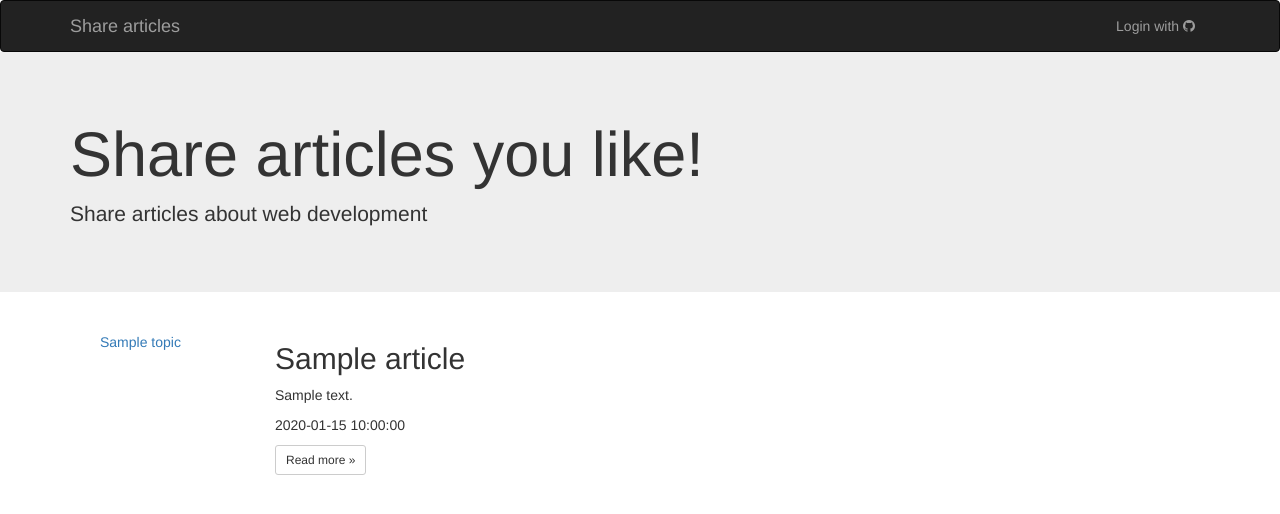
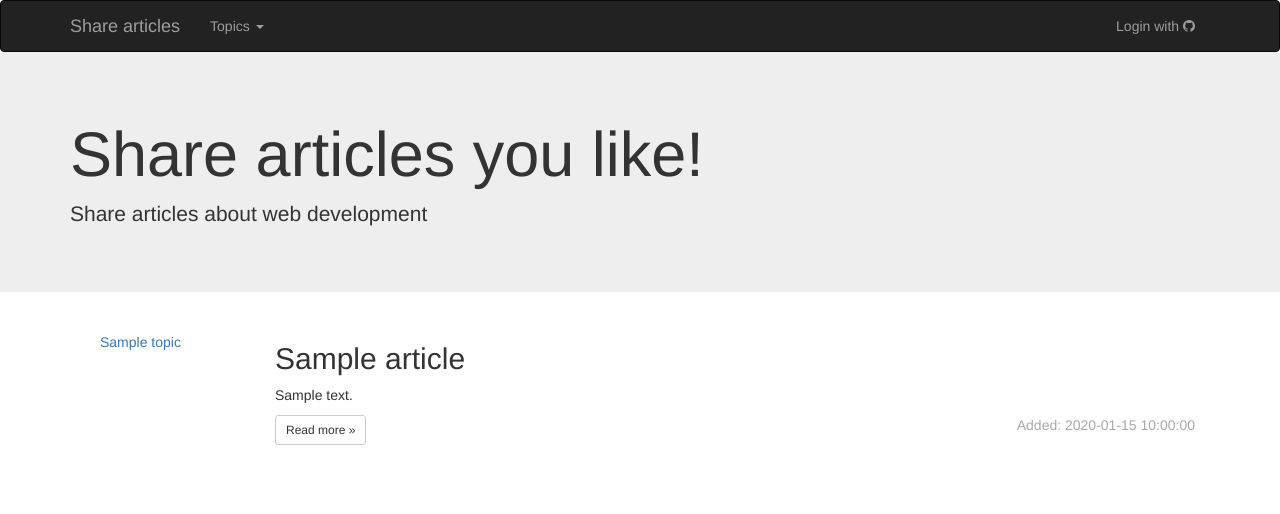
Before and after one commit to karlveskus/article-sharing, a Flask app: template templates/topics.html in a window 1280 px wide. Shown: the top 514 px of the page. Run offline with Flask 2, Linux system fonts and the light colour scheme; the template is opened without the code that fills it: most values are stand-ins (such as "Sample title", 1, 10 or a date in 2020); some libraries are stand-ins or nearby versions.

Commit message:
Add topics to navbar

```diff
--- a/static/style.css
+++ b/static/style.css
@@ -1,3 +1,12 @@
 nav.navbar {
     margin-bottom: 0;
 }
+
+.article {
+    margin-bottom: 15px;
+}
+
+.article p.date {
+    float: right;
+    color: 	#A9A9A9;
+}
--- a/templates/index.html
+++ b/templates/index.html
@@ -22,9 +22,21 @@
                         <span class="icon-bar"></span>
                         <span class="icon-bar"></span>
                     </button>
-                <a class="navbar-brand" href="{{ url_for('index') }}">Share articles</a>
+                    <a class="navbar-brand" href="{{ url_for('index') }}">Share articles</a>
                 </div>
                 <div class="navbar-collapse collapse">
+                    <ul class="nav navbar-nav">
+                        <li class="dropdown">
+                            <a href="#" class="dropdown-toggle" data-toggle="dropdown">Topics <b class="caret"></b></a>
+                            <ul class="dropdown-menu">
+                                {% for topic in topics %}
+                                    <li>
+                                        <a href="{{ url_for('view_topics', topic_id=topic.id) }}">{{topic.name}}</a>
+                                    </li>
+                                {% endfor %}
+                            </ul>
+                        </li>
+                    </ul>
                     <ul class="nav navbar-nav navbar-right">
                         <li>
                             {% if is_authenticated() %}
@@ -51,7 +63,7 @@
 
         <div class="container">
             <div class="col-sm-12 col-sm-2">
-                <ul class="nav nav-pills nav-stacked">
+                <ul class="nav nav-pills nav-stacked hidden-xs">
                     {% for topic in topics %}
                         <li>
                             <a href="{{ url_for('view_topics', topic_id=topic.id) }}">{{topic.name}}</a>
--- a/templates/topics.html
+++ b/templates/topics.html
@@ -2,10 +2,10 @@
 {% block content %}
     <div class="row">
         {% for article in articles %}
-            <div class="col-sm-12">
+            <div class="col-sm-12 article">
                 <h2>{{article.title}}</h2>
                 <p>{{article.description}}</p>
-                <p>{{article.date_added}}</p>
+                <p class="date" >Added: {{article.date_added}}</p>
                 <p><a class="btn btn-default btn-sm" href={{article.url}} role="button">Read more &raquo;</a></p>
             </div>
         {% endfor %}
```
